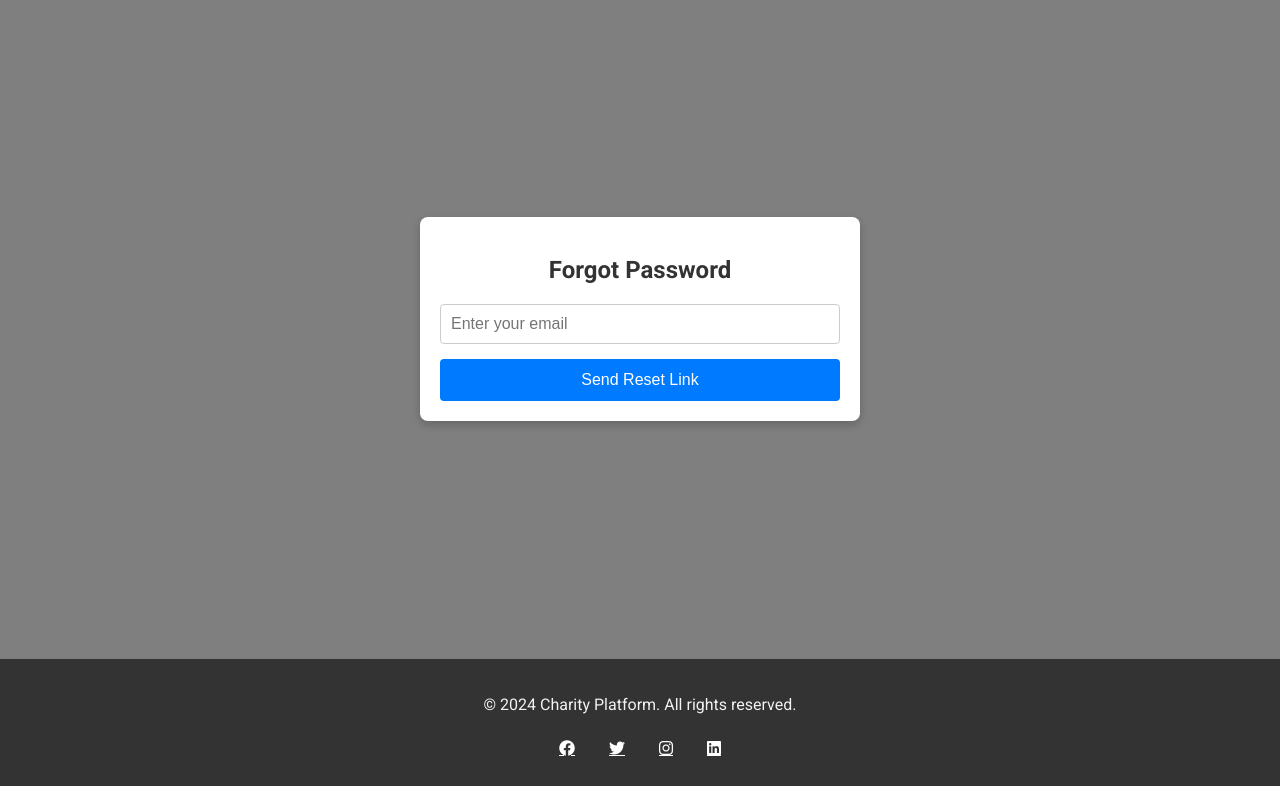
After one commit to GtGt3434/Proto---part-2, a Flask app: page /forgot_password in a window 1280 px wide. The commit adds this page. Shown: the part 94-880 px from the top of the page. Run offline with Flask 3, Linux system fonts and the light colour scheme; some libraries are stand-ins or nearby versions.

Commit message:
Iteration 5 V3

```diff
--- a/app/routes.py
+++ b/app/routes.py
@@ -11,6 +11,7 @@ from .decorators import role_required
 from .utils import match_opportunities, evaluate_assistance_request, allowed_file
 import os
 from werkzeug.utils import secure_filename
+from itsdangerous import URLSafeTimedSerializer
 
 
 
@@ -82,6 +83,60 @@ def login():
     background_image_url = fetch_unsplash_image('charity')
     return render_template('login.html', background_image_url=background_image_url)
 
+from itsdangerous import URLSafeTimedSerializer
+from flask import current_app
+
+@app.route('/forgot_password', methods=['GET', 'POST'])
+def forgot_password():
+    # Create the serializer within the route
+    s = URLSafeTimedSerializer(current_app.config['SECRET_KEY'])
+
+    if request.method == 'POST':
+        email = request.form.get('email')
+        user = User.query.filter_by(email=email).first()
+        if user:
+            # Generate a password reset token
+            token = s.dumps(email, salt='password-reset-salt')
+            reset_url = url_for('reset_password', token=token, _external=True)
+
+            # Send email
+            msg = Message('Password Reset Request',
+                          sender=current_app.config['MAIL_USERNAME'],
+                          recipients=[email])
+            msg.body = f'Please click the link to reset your password: {reset_url}'
+            mail.send(msg)
+
+            flash('A password reset email has been sent.', 'info')
+            return redirect(url_for('login'))
+        else:
+            flash('No account found with that email address.', 'error')
+    return render_template('forgot_password.html')
+
+@app.route('/reset_password/<token>', methods=['GET', 'POST'])
+def reset_password(token):
+    # Create the serializer within the route
+    s = URLSafeTimedSerializer(current_app.config['SECRET_KEY'])
+
+    try:
+        # Deserialize the token to get the email
+        email = s.loads(token, salt='password-reset-salt', max_age=3600)
+    except Exception as e:
+        flash('The password reset link is invalid or has expired.', 'error')
+        return redirect(url_for('forgot_password'))
+
+    if request.method == 'POST':
+        password = request.form.get('password')
+        user = User.query.filter_by(email=email).first()
+        if user:
+            # Set the new password
+            user.set_password(password)
+            db.session.commit()
+            flash('Your password has been updated!', 'success')
+            return redirect(url_for('login'))
+        else:
+            flash('User not found.', 'error')
+
+    return render_template('reset_password.html', token=token)
 
 @app.route('/verify', methods=['GET', 'POST'])
 def verify():
--- /dev/null
+++ b/app/static/CSS/forgot-reset_password.css
@@ -0,0 +1,70 @@
+/* Styles for the password reset pages */
+.password-page {
+    display: flex;
+    justify-content: center;
+    align-items: center;
+    min-height: 80vh;
+    padding: 20px;
+    background: rgba(0, 0, 0, 0.5);
+    /* Dark overlay */
+}
+
+.password-container {
+    background-color: #fff;
+    padding: 20px;
+    max-width: 400px;
+    width: 100%;
+    border-radius: 8px;
+    box-shadow: 0 4px 10px rgba(0, 0, 0, 0.2);
+}
+
+.password-container h2 {
+    text-align: center;
+    margin-bottom: 20px;
+    color: #333;
+}
+
+.password-container .input-container {
+    margin-bottom: 15px;
+}
+
+.password-container input[type="text"],
+.password-container input[type="password"],
+.password-container input[type="email"] {
+    width: 100%;
+    padding: 10px;
+    border: 1px solid #ccc;
+    border-radius: 4px;
+    font-size: 16px;
+    box-sizing: border-box;
+}
+
+.password-container button {
+    width: 100%;
+    padding: 12px;
+    background-color: #007bff;
+    color: #fff;
+    border: none;
+    border-radius: 4px;
+    font-size: 16px;
+    cursor: pointer;
+    transition: background-color 0.3s ease;
+}
+
+.password-container button:hover {
+    background-color: #0056b3;
+}
+
+.password-container p {
+    text-align: center;
+    margin-top: 15px;
+}
+
+.password-container a {
+    color: #007bff;
+    text-decoration: none;
+}
+
+.password-container a:hover {
+    text-decoration: underline;
+}
--- /dev/null
+++ b/app/templates/forgot_password.html
@@ -0,0 +1,28 @@
+{% extends "base.html" %}
+{% block extra_css %}
+<link rel="stylesheet" href="{{ url_for('static', filename='CSS/forgot-reset_password.css') }}">
+<style>
+body,
+    html {
+        margin: 0;
+        padding: 0;
+        font-family: 'Roboto', sans-serif;
+        background-image: url('{{ background_image_url }}');
+        background-size: cover;
+        background-position: center;
+    }
+</style>
+{% endblock %}
+{% block content %}
+<main class="password-page">
+    <div class="password-container">
+        <h2>Forgot Password</h2>
+        <form action="{{ url_for('forgot_password') }}" method="POST">
+            <div class="input-container">
+                <input type="email" name="email" placeholder="Enter your email" required>
+            </div>
+            <button type="submit">Send Reset Link</button>
+        </form>
+    </div>
+</main>
+{% endblock %}
--- a/app/templates/login.html
+++ b/app/templates/login.html
@@ -28,7 +28,7 @@
             </div>
             <button type="submit">Login</button>
         </form>
-        <p><a href="{{ url_for('login') }}">Forgot Password?</a></p>
+        <p><a href="{{ url_for('forgot_password') }}">Forgot Password?</a></p>
         <p>Don't have an account? <a href="{{ url_for('signup') }}">Create New Account</a></p>
     </section>
 </main>
```
Also changed, not shown: app/templates/reset_password.html (added, +17 -0 lines), app/templates/signup.html (+9 -0 lines), app/templates/signup_success.html (deleted).
